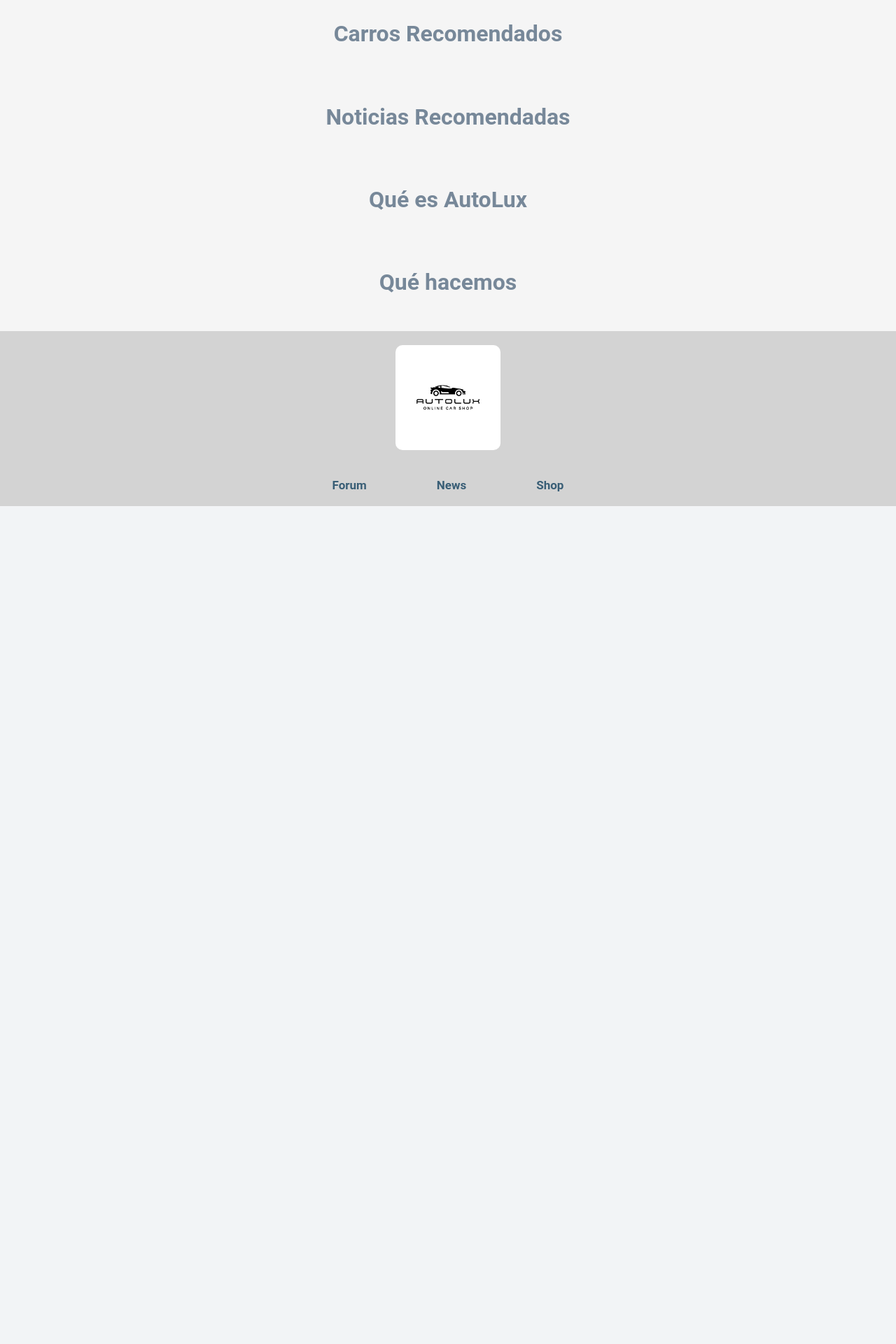
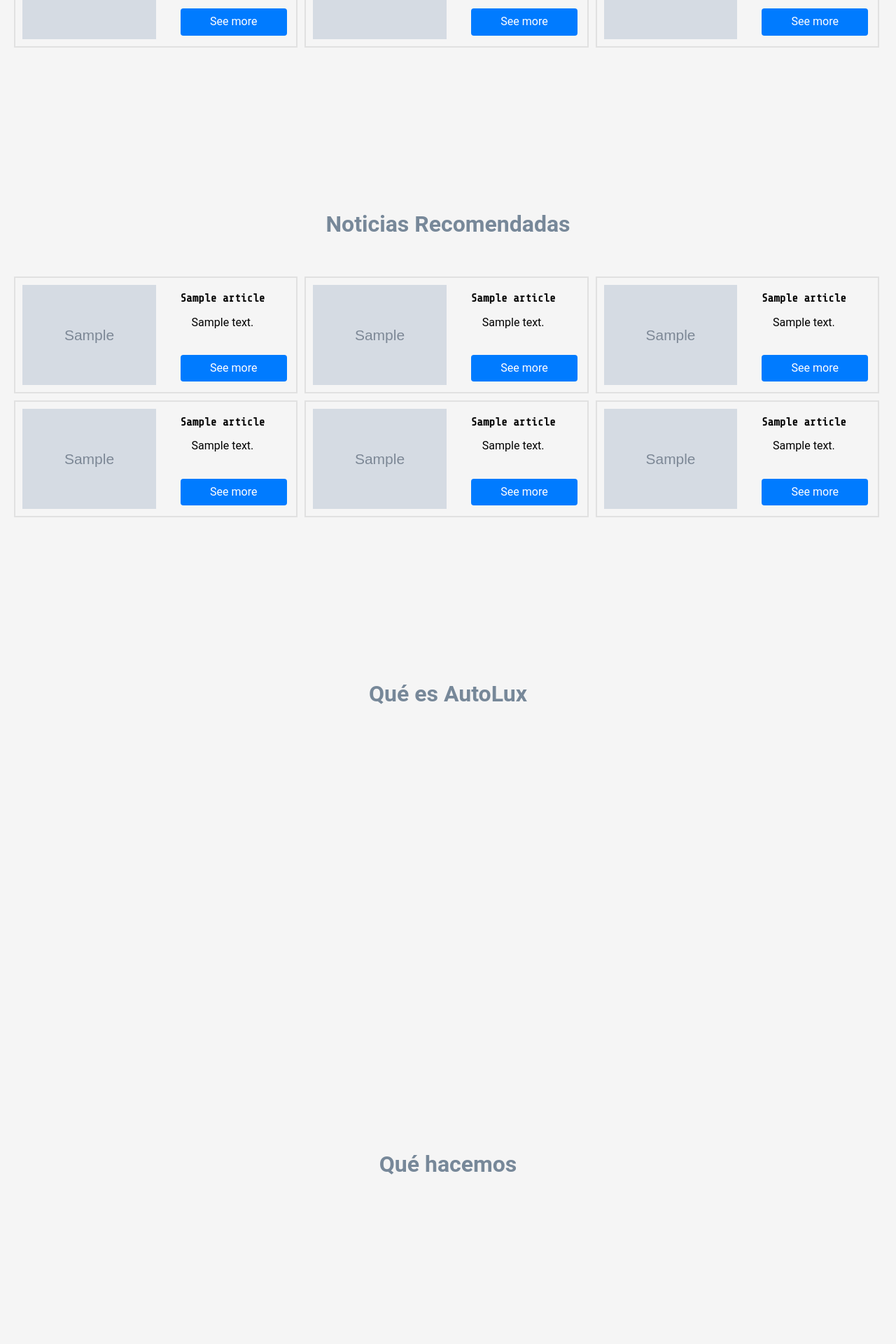
Before and after one commit to leonardocandio/AutoLux, a Flask app: page / in a window 1280 px wide; the page is wider, and only the part inside the window is pictured. Shown: the part 1321-3241 px from the top of that part at 70% size. Before the commit the page ends 2044 px from the top of that part, so only its background shows below. Run offline with Flask 2, Linux system fonts and the light colour scheme; a user stored in the database is signed in; tables that the repository leaves empty hold one stand-in row (values such as "Sample post"); grey boxes marked "Sample" are stand-in pictures.

Commit message:
ci(frontend): se mejoro el index con noticias y carros aleatorios

```diff
--- a/app/blueprints/home/home_routes.py
+++ b/app/blueprints/home/home_routes.py
@@ -3,13 +3,21 @@ from flask_login import login_required, current_user
 
 from app.blueprints.auth.models.role import Permission
 from app.blueprints.home.controller import home
+from app.blueprints.shop.models.car import Car
+from app.blueprints.news.models.article import Article
 
+from random import choices
 
 # Rutas de prueba
 @home.route('/')
 @login_required
 def home_page():
-    return render_template("index.html")
+    cars = choices( Car.query.all(), k=6)
+
+    news = choices( Article.query.all(), k=6)
+
+
+    return render_template("index.html", cars=cars, news=news)
 
 
 #
--- a/app/blueprints/home/templates/index.html
+++ b/app/blueprints/home/templates/index.html
@@ -15,12 +15,13 @@
         text-align: center;
         /* Arreglar margen debajo de la imagen */
         display: block;
-        height: 1200px;
+        height: 800px;
     }
 
     .container-index{
-        margin-left: 100px;
-        margin-right: 100px;
+        width: 100%;
+        height: 650px;
+        text-align: center;
     }
 
     .container-fluid > img {
@@ -92,10 +93,45 @@
 <div class="container-main">
     <div class="container-index">
         <h1>Carros Recomendados</h1>
-    </div>
+
+        <div class="cont-shop">
+            <div class="lista-tienda">
+                {% for car in cars %}
+                    <div class="cars-shop">
+                        <img class="card-img-top" src="{{ car.image_url }}" alt="Card image cap">
+
+                        <div class="card-body-shop">
+                            <h3 class="card-title">{{ car.name }}</h3>
+                            <p class="card-text">${{ car.price }}</p>
+                            <a href="{{ url_for('shop.product_page' ,car_id=car.id) }}" class="btn-shop btn-primary">See
+                                more</a>
+                        </div>
+                    </div>
+                {% endfor %}
+                </div>
+            </div>
+        </div>
 
     <div class="container-index">
         <h1>Noticias Recomendadas</h1>
+
+        <div class="cont-shop">
+            <div class="lista-tienda">
+                {% for new in news %}
+                    <div class="cars-shop">
+                        <img class="card-img-top" src="{{ new.image_url }}" alt="Card image cap">
+
+                        <div class="card-body-shop">
+                            <h3 class="card-title">{{ new.title }}</h3>
+                            <p class="card-text">{{ new.description }}</p>
+                            <a href="{{ url_for('news.article_page', newid=new.id) }}" class="btn-shop btn-primary">See
+                                more</a>
+                        </div>
+                    </div>
+                {% endfor %}
+                </div>
+            </div>
+        </div>
     </div>
 
     <div class="container-index">
@@ -105,13 +141,14 @@
     <div class="container-index">
         <h1>Qué hacemos</h1>
     </div>
+
 </div>
 
 <script type="text/javascript">
 
     function search(){
         const value = document.getElementById("search-input").value.toLowerCase() ;
-        window.location.replace("/shop/" + value);
+        window.location.replace("/shop/search/" + value);
     }
 
 </script>
--- a/app/blueprints/shop/shop_routes.py
+++ b/app/blueprints/shop/shop_routes.py
@@ -12,7 +12,7 @@ def home():
     cars = Car.query.all()
     return render_template('shop.html', cars=cars)
 
-@shop.route('/<search>', methods=['GET', 'POST'])
+@shop.route('/search/<search>', methods=['GET', 'POST'])
 def home_search(search = ""):
     cars = Car.query.all()
     cars = filter(cars, search)
--- a/app/blueprints/shop/templates/review_car.html
+++ b/app/blueprints/shop/templates/review_car.html
@@ -3,7 +3,7 @@
 {% block body %}
 
 <div class="namecar">
-    <h1>{{ car.name }}</h1>
+    <h1 style="color: #fff;">{{ car.name }}</h1>
 </div>
 
 <div class="cont">
--- a/app/static/styles.css
+++ b/app/static/styles.css
@@ -202,7 +202,7 @@ nav .grid-item {
     padding-left: 40px;
     padding-right: 40px;
     padding-top: 10px;
-    padding-bottom: 10px;
+    h110px;
     font-size: 1rem;
     line-height: 1.5;
     border-radius: 0.25rem;
@@ -649,6 +649,5 @@ PUBLISH
 }
 
 h1 {
-    color: #f0f0f0;
     padding: 30px 350px;
 }
```
Also changed, not shown: app/blueprints/shop/templates/shop.html (+26 -0 lines).
